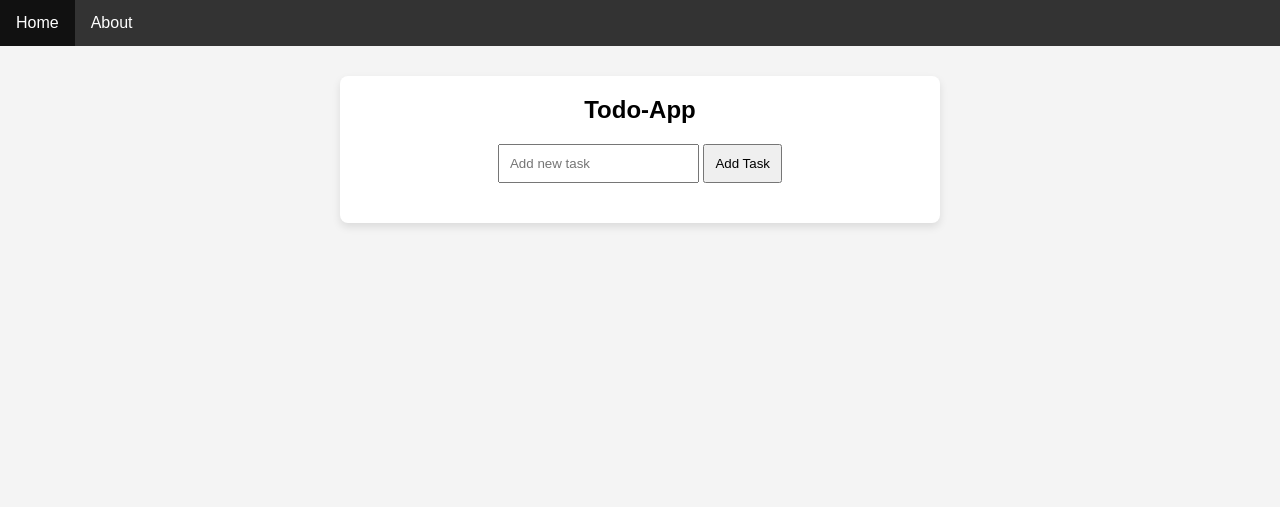
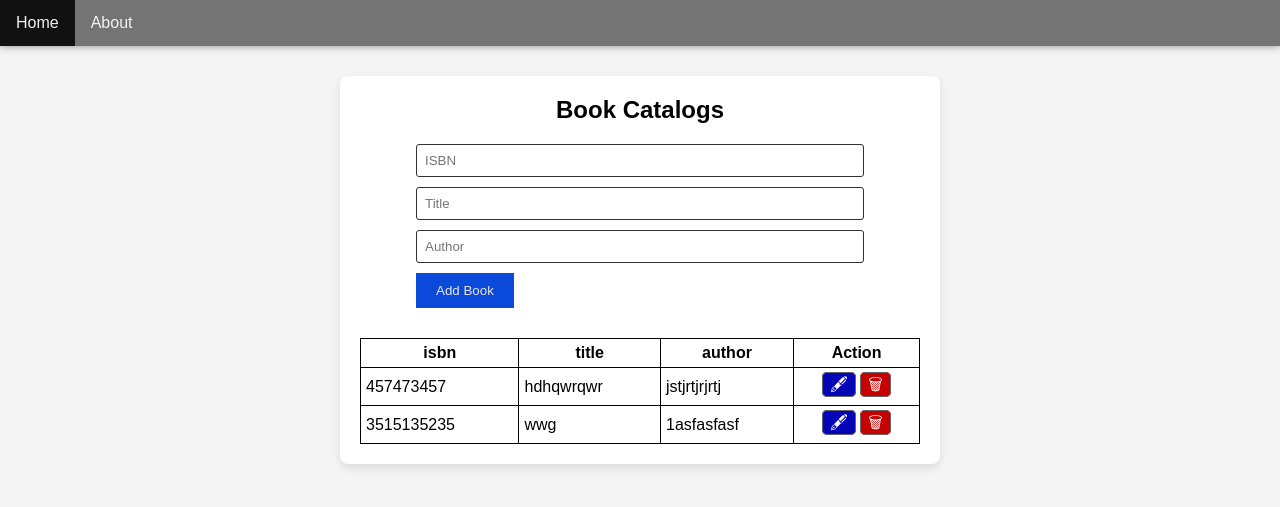
Before and after one commit to Victorino-Jose/ciit-session10-victorino, a Flask app: page / in a window 1280 px wide. Shown: the top 507 px of the page. Run offline with Flask 3, Linux system fonts and the light colour scheme; data comes from the database, SQL or seed files in the repository; both versions use the stored data as it was after the commit.

Commit message:
book catalog app v0.9

```diff
--- a/app.py
+++ b/app.py
@@ -8,10 +8,11 @@ app.config['SQLALCHEMY_DATABASE_URI'] = 'sqlite:///tasks.db'
 app.config['SQLALCHEMY_TRACK_MODIFICATIONS'] = False
 db = SQLAlchemy(app)
 
-class Task(db.Model):
+class Book(db.Model):
   id = db.Column(db.Integer, primary_key=True)
-  description = db.Column(db.String(200), nullable=False)
-  completed = db.Column(db.Boolean, default=False)
+  isbn = db.Column(db.Integer, nullable=False)
+  title = db.Column(db.String(200), nullable=False)
+  author = db.Column(db.String(200), nullable=False)
 
 with app.app_context():
   db.create_all()
@@ -19,63 +20,47 @@ with app.app_context():
 @app.route('/', methods=['GET','POST'])
 def home():
   if request.method == 'POST':
-    task_description = request.form.get('task')
-    if task_description:
-      # tasks.append( {'description': task_description, 'completed': False})
-      new_task = Task(description=task_description)
-      db.session.add(new_task)
+    book_isbn = request.form.get('isbn')
+    book_title = request.form.get('title')
+    book_author = request.form.get('author')
+    if book_isbn and book_title and book_author:
+      new_book = Book(isbn=book_isbn, title=book_title, author=book_author)
+      db.session.add(new_book)
       db.session.commit()
 
       return redirect(url_for('home'))
-  tasks = Task.query.all()
-  return render_template('index.html', tasks=tasks)
+
+  column_names = [col for col in Book.__table__.columns.keys() if col != 'id']
+  books = Book.query.all()
+  return render_template('index.html', books=books, column_names=column_names)
 
 @app.route('/about')
 def about():
   return render_template('about.html')
 
-@app.route('/complete/<int:task_id>')
-def complete_task(task_id):
-  task = Task.query.get(task_id)
-  # if 0 <= task_id < len(tasks):
-  #   tasks[task_id]['completed'] = True
-  if task:
-    if task.completed == True:
-      task.completed = False
-    else:
-      task.completed = True
+@app.route('/delete/<int:book_id>')
+def delete_book(book_id):
+  book = Book.query.get(book_id)
+  if book:
+    db.session.delete(book)
     db.session.commit()
   return redirect(url_for('home'))
 
-@app.route('/delete/<int:task_id>')
-def delete_task(task_id):
-  # if 0 <= task_id < len(tasks):
-  #   tasks.pop(task_id)
-  task = Task.query.get(task_id)
-  if task:
-    db.session.delete(task)
-    db.session.commit()
-  return redirect(url_for('home'))
-
-@app.route('/edit_task/<int:task_id>', methods=['GET', 'POST'])
-def edit_task(task_id):
-  task = Task.query.get(task_id)
-  # if request.method == 'POST':
-  #     new_description = request.form['description']
-  #     tasks[task_id]['description'] = new_description
-  #     return redirect(url_for('home'))
-  # else:
-  #     task = tasks[task_id]
-  #     return render_template('edit_task.html', task=task)
+@app.route('/edit_book/<int:book_id>', methods=['GET', 'POST'])
+def edit_book(book_id):
+  book = Book.query.get(book_id)
   if request.method == 'POST':
-    new_description = request.form['description']
-    if task:
-      task.description = new_description
+    new_isbn = request.form['isbn']
+    new_title = request.form['title']
+    new_author = request.form['author']
+    if book:
+      book.isbn = new_isbn
+      book.title = new_title
+      book.author = new_author
       db.session.commit()
     return redirect(url_for('home'))
   else:
-    return render_template('edit_task.html', task=task)
+    return render_template('edit_book.html', book=book)
 
 if __name__ == '__main__':
-  # app.run(debug=True)
   app.run(host='0.0.0.0', port='8080', debug=True)
--- a/static/style.css
+++ b/static/style.css
@@ -14,16 +14,27 @@ header{
   text-align: center;
 }
 input[type="text"]{
-  padding: 10px;
-  margin-bottom: 20px;
+  color: black;
+  outline: none;
+  padding: 8px;
+  border: 1px solid #323334;
+  border-radius: 3px;
+}
+form{
+  width: 80%;
+}
+form div{
+  display: flex;
+  flex-direction: column;
+  gap: 10px;
+  margin-bottom: 10px;
 }
 button{
-  padding: 10px;
+  padding: 10px 20px;
+  color: #e6e6e6;
+  background: #0b49da;
+  border: none;
   cursor: pointer;
-}
-.edit_task{
-  margin-top: 10px;
-  margin-left: 10px;
 }
 .container{
   margin-top: 50px;
@@ -38,31 +49,10 @@ button{
   border-radius: 8px;
   margin: 30px auto 0;
 }
-ul{
-  list-style: none;
-  width: 100%;
-}
-.container ul{
-  display: flex;
-  flex-direction: column;
-  gap: 10px;
-}
-.container li{
-  background: rgb(157, 159, 173);
-  padding: 10px;
-  display: flex;
-  justify-content: space-between;
-  align-items: center;
-  box-shadow: 0 2px 4px rgba(0,0,0,0.1);
-  border-radius: 8px;
-}
 
-.container li.completed{
-  opacity: 0.6;
-}
-.container li.completed p{
-  text-decoration: line-through;
-}
+
+
+
 a{
   color: white;
   text-decoration: none;
@@ -74,14 +64,9 @@ a{
   padding: 3px 7px;
 }
 
-a.done{
-  background: rgb(5, 184, 5);
-}
-
 a.edit{
   background: rgb(5, 5, 184);
 }
-
 a.delete{
   background: rgb(198, 0, 0);
 }
@@ -95,7 +80,9 @@ ul.navlist{
   margin: 0;
   padding: 0;
   overflow: hidden;
-  background-color: #333;
+  background-color: #747474;
+  width: 100%;
+  box-shadow: 0 0 8px hsl(0, 0%, 53%);
 }
 
 li.navitem{
@@ -104,7 +91,7 @@ li.navitem{
 
 a.navcontent{
   display: block;
-  color: white;
+  color: hsl(0, 0%, 95%);
   text-align: center;
   padding: 14px 16px;
   text-decoration: none;
@@ -113,3 +100,16 @@ a.navcontent{
 a.navcontent:hover{
   background-color: #111;
 }
+
+table{
+  border-collapse: collapse;
+  width: 100%;
+  margin-top: 30px;
+}
+td, th{
+  padding: 5px;
+  border: 1px solid black;
+}
+td.action{
+  text-align: center;
+}
--- /dev/null
+++ b/tempCodeRunnerFile.py
@@ -0,0 +1,5 @@
+lse)
+  author = db.Column(db.String(200), nullable=False)
+  title = db.Column(db.String(200), nullable=False)
+  publisherName = db.Column(db.String(200), nullable=False)
+  publishedDate = db.Column(db.String(200), nullab
--- a/templates/index.html
+++ b/templates/index.html
@@ -8,23 +8,35 @@ To-do Homepage
 {% block content %}
 
 <div class="container">
-  <header>Todo-App</header>
+  <header>Book Catalogs</header>
   <form action="/" method="post">
-    <input type="text" id="taskInput" name="task" placeholder="Add new task">
-    <button type="submit">Add Task</button>
+    <div>
+      <input type="text" name="isbn" placeholder="ISBN">
+      <input type="text" name="title" placeholder="Title">
+      <input type="text" name="author" placeholder="Author">
+    </div>
+    <button type="submit">Add Book</button>
   </form>
-  <ul id="todo-list">
-    {% for task in tasks %}
-    <li class="{{ 'completed' if task['completed'] else '' }}">
-      <p>{{ task['description'] }}</p>
-      <div class="links">
-        <a class="done" href="{{ url_for('complete_task', task_id = task.id) }}">✔</a>
-        <a class="edit" href="{{ url_for('edit_task', task_id = task.id) }}">🖋</a>
-        <a class="delete" href="{{ url_for('delete_task', task_id = task.id) }}">🗑</a>
-      </div>
-    </li>
+
+  <table>
+    <tr>
+      {% for column_name in column_names %}
+      <th>{{ column_name }}</th>
+      {% endfor %}
+      <th>Action</th>
+    </tr>
+    {% for book in books %}
+    <tr>
+      <td>{{ book['isbn'] }}</td>
+      <td>{{ book['title'] }}</td>
+      <td>{{ book['author'] }}</td>
+      <td class="action">
+        <a class="edit" href="{{ url_for('edit_book', book_id = book.id) }}">🖋</a>
+        <a class="delete" href="{{ url_for('delete_book', book_id = book.id) }}">🗑</a>
+      </td>
+    </tr>
     {% endfor %}
-  </ul>
+  </table>
 </div>
 
 {% endblock %}
```
Also changed, not shown: templates/edit_book.html (added, +19 -0 lines), templates/edit_task.html (deleted, +0 -14 lines), instance/tasks.db.
